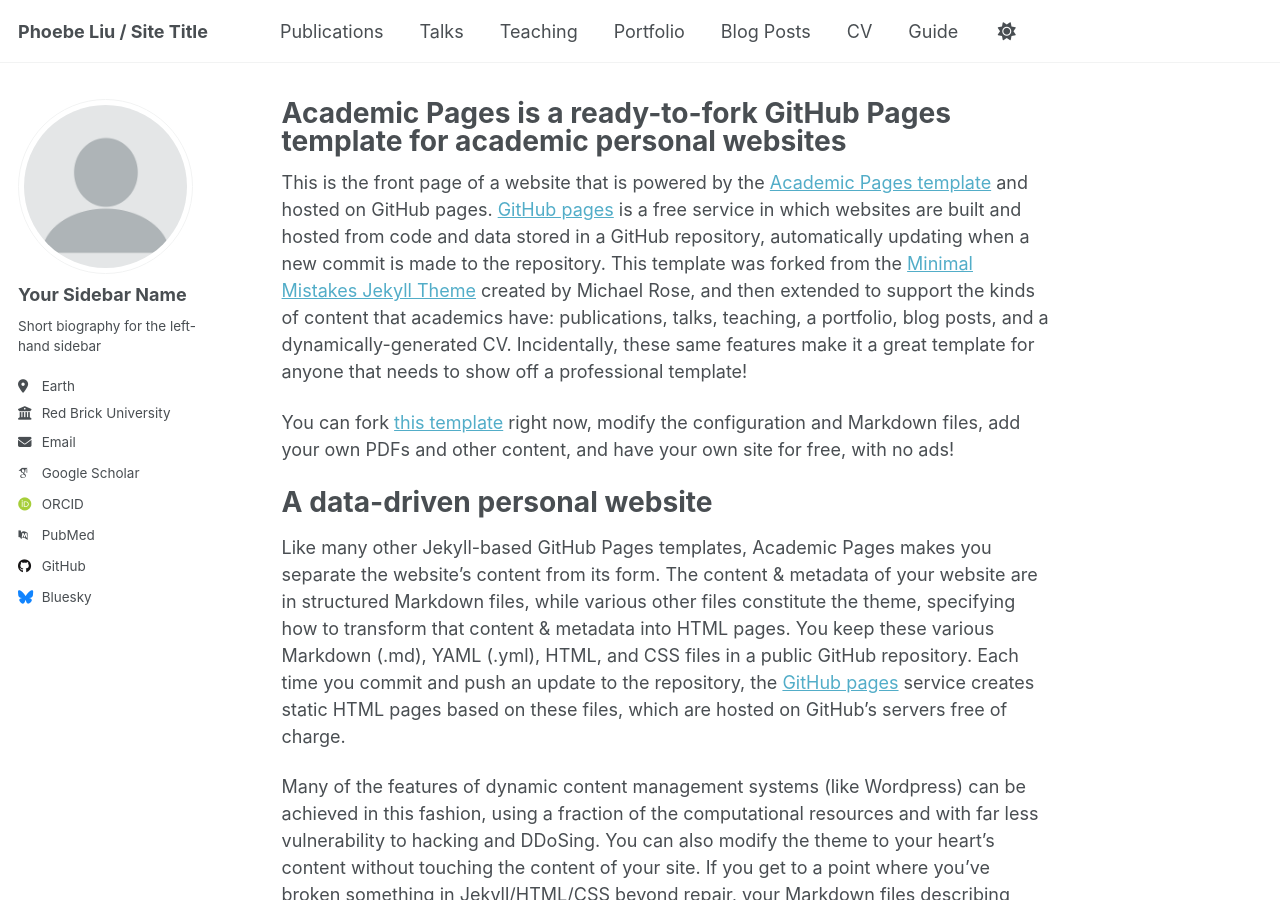
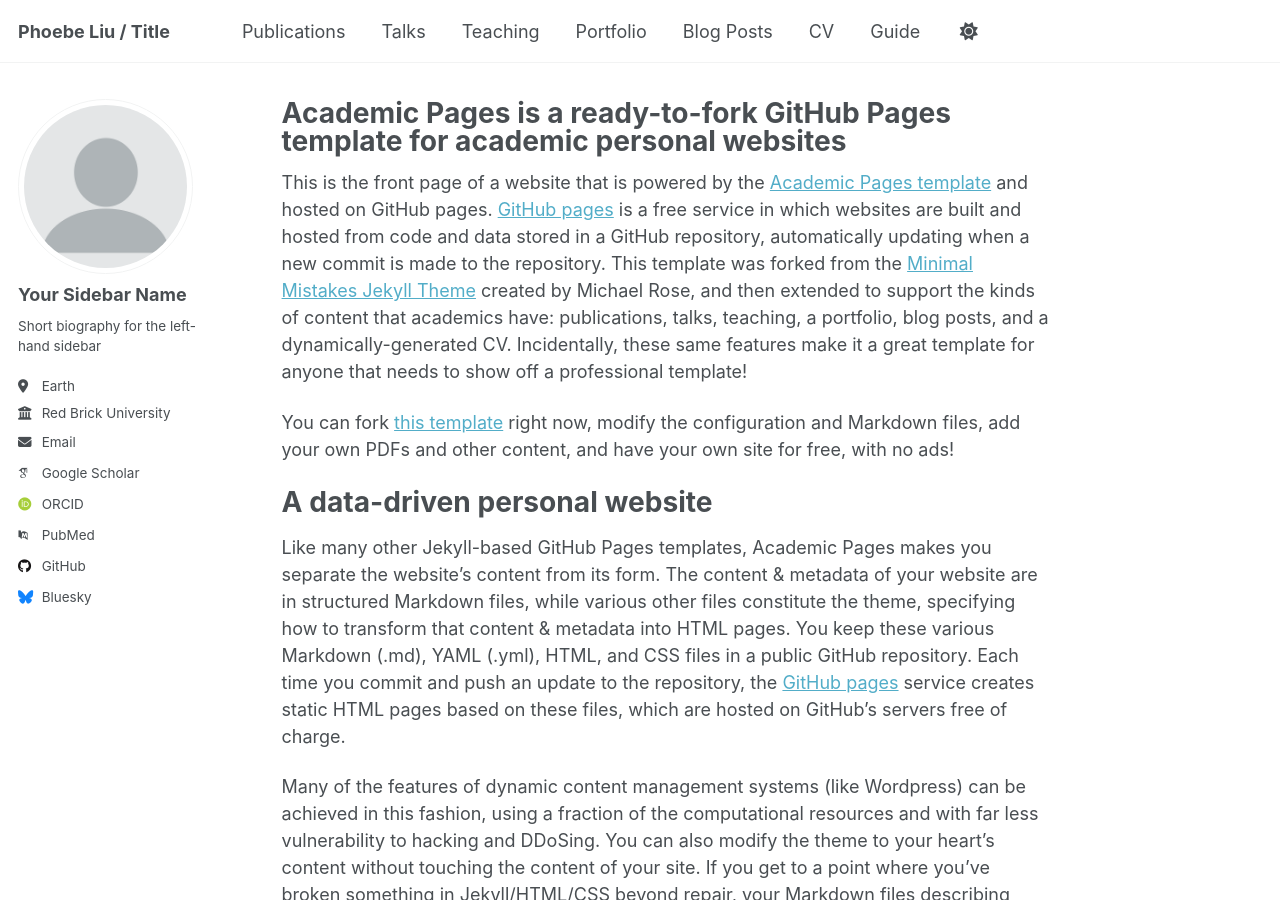
Before and after one commit to Phoebe-WCLiu/phoebe-wcliu.github.io, a Jekyll site: the page built from _pages/about.md, in a window 1280 px wide and 900 px high. Built offline with Jekyll 4.4.1, drawn with Linux system fonts in a browser that asks for light colours; some web fonts are replaced; a script that is not in the unit is left out.

Commit message:
Update _config.yml

```diff
--- a/_config.yml
+++ b/_config.yml
@@ -9,7 +9,7 @@
 # Basic Site Settings
 locale                   : "en-US"
 site_theme               : "default" # Currently available options are "default", "air"
-title                    : "Phoebe Liu / Site Title"
+title                    : "Phoebe Liu /  Title"
 title_separator          : "-"
 name                     : &name "Phoebe Liu"
 description              : &description "Your Name's academic portfolio"   # Update this with a general description of your site, this is the default if not overridden by a page
```
